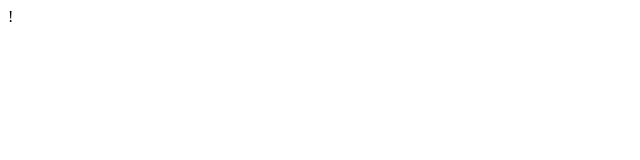
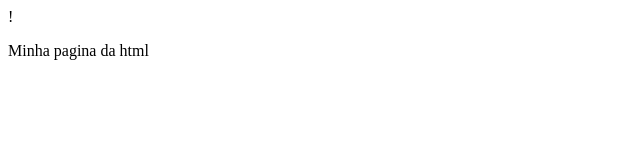
Before and after one commit to HennioFlavio/projetoteste, a plain HTML site: page index.html in a window 1280 px wide. Shown: the whole page, without its empty margins (0-640 px from the left). Drawn offline with Linux system fonts and the light colour scheme.

Commit message:
Adicionando paragrafo no meu site

```diff
--- a/index.html
+++ b/index.html
@@ -4,6 +4,7 @@
         <title>Titulo da pagina</title>
     </head>
     <body>
+        <p>Minha pagina da html</p>
 
     </body>
 </html>
```
